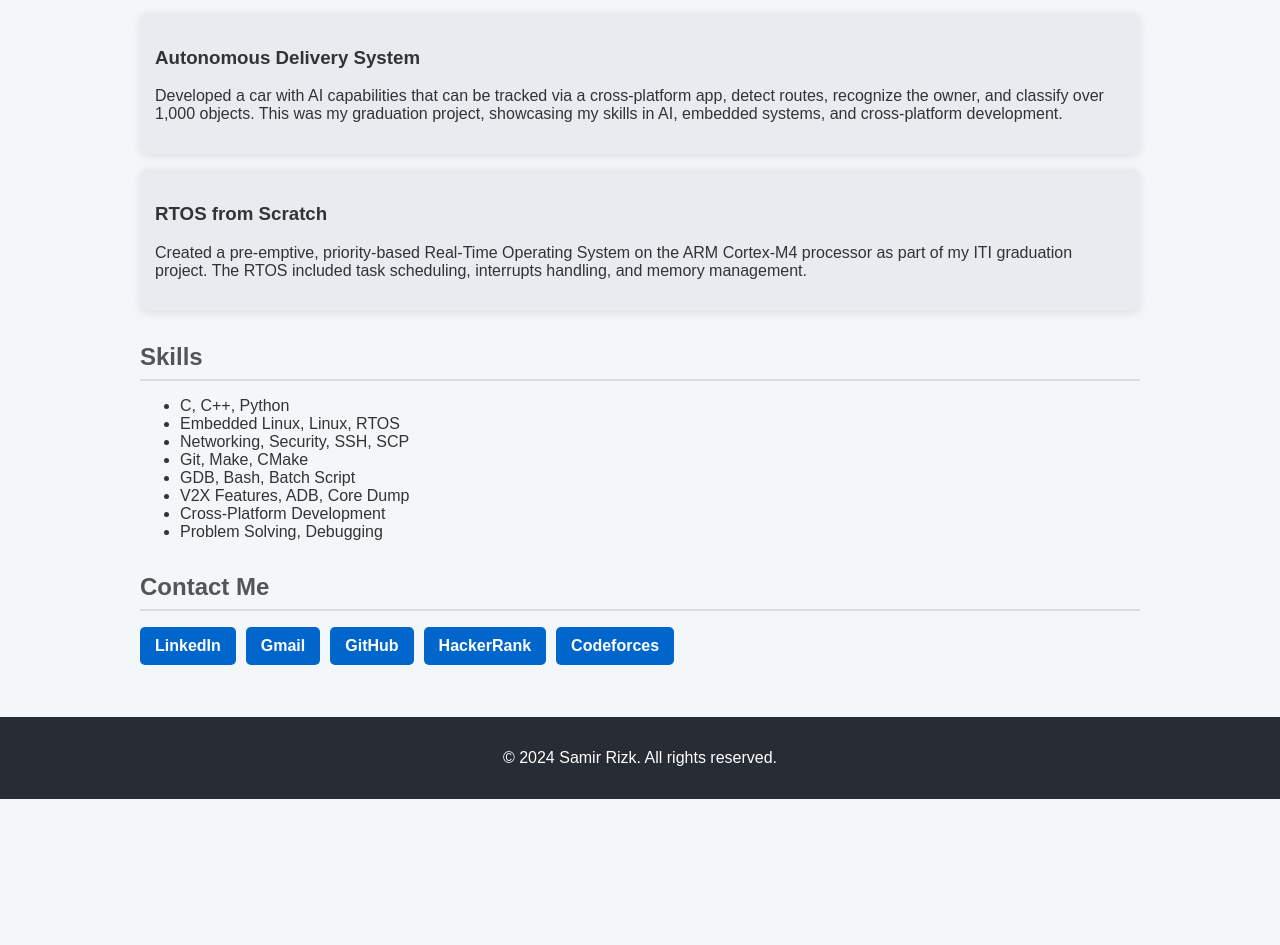
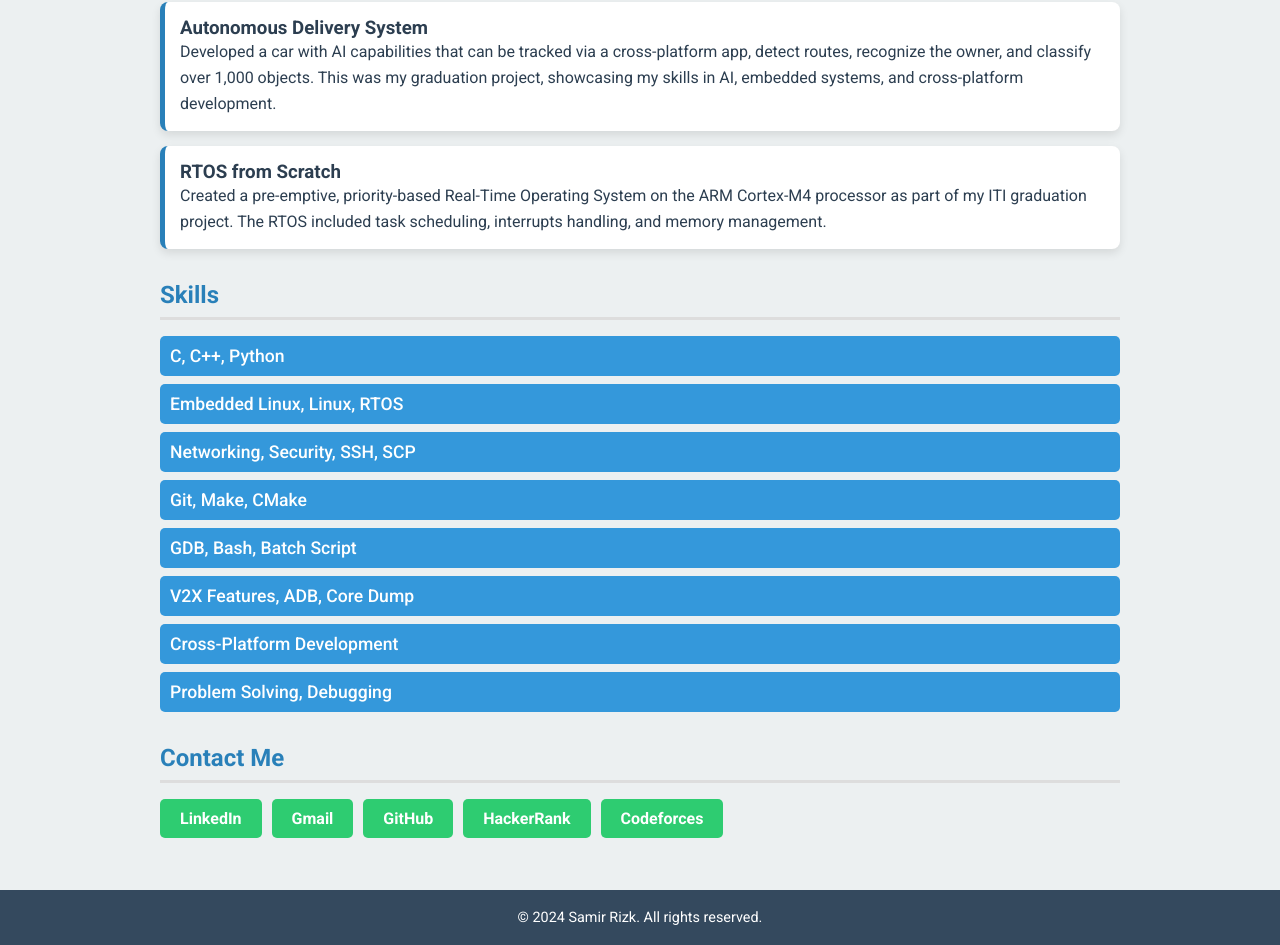
Before and after one commit to SamRizk/SamRizk.github.io, a plain HTML site: page index.html in a window 1280 px wide. Shown: the part 360-1305 px from the top of the page. Before the commit the page ends 1159 px from the top, so only its background shows below. Drawn offline with Linux system fonts and the light colour scheme.

Commit message:
Update styles.css

```diff
--- a/styles.css
+++ b/styles.css
@@ -1,16 +1,23 @@
-body {
-    font-family: Arial, sans-serif;
+/* Reset default margins and padding */
+* {
     margin: 0;
     padding: 0;
-    color: #333;
-    background-color: #f4f7fa;
+    box-sizing: border-box;
+}
+
+body {
+    font-family: 'Roboto', sans-serif;
+    margin: 0;
+    padding: 0;
+    color: #2c3e50;
+    background-color: #ecf0f1;
     display: flex;
     flex-direction: column;
     min-height: 100vh;
 }
 
 header {
-    background: #282c34;
+    background: #2980b9;
     color: #fff;
     padding: 20px 0;
     text-align: center;
@@ -34,16 +41,21 @@ nav ul li a {
     color: #fff;
     text-decoration: none;
     font-weight: bold;
+    transition: color 0.3s;
+}
+
+nav ul li a:hover {
+    color: #f39c12;
 }
 
 .header-content h1 {
     margin: 0;
-    font-size: 2.5rem;
+    font-size: 3rem;
 }
 
 .header-content p {
     margin: 0;
-    font-size: 1.2rem;
+    font-size: 1.3rem;
 }
 
 main {
@@ -58,24 +70,39 @@ main {
 }
 
 h2 {
-    color: #555;
-    border-bottom: 2px solid #ddd;
+    color: #2980b9;
+    border-bottom: 3px solid #ddd;
     padding-bottom: 0.5rem;
     margin-bottom: 1rem;
+    font-weight: 700;
 }
 
-.project-card, .skill-card {
-    background: #e8ebf0;
+p {
+    line-height: 1.6;
+}
+
+.project-card {
+    background: #ffffff;
     border-radius: 8px;
     padding: 15px;
     margin-bottom: 15px;
-    box-shadow: 0 2px 8px rgba(0, 0, 0, 0.1);
+    box-shadow: 0 4px 10px rgba(0, 0, 0, 0.1);
+    border-left: 5px solid #2980b9;
 }
 
-.skills-grid {
-    display: grid;
-    grid-template-columns: repeat(auto-fill, minmax(200px, 1fr));
-    gap: 15px;
+.skills-list {
+    list-style: none;
+    padding: 0;
+}
+
+.skills-list li {
+    background: #3498db;
+    color: white;
+    margin: 8px 0;
+    padding: 10px;
+    border-radius: 5px;
+    font-weight: 500;
+    font-size: 1.1rem;
 }
 
 .contact-links {
@@ -85,9 +112,9 @@ h2 {
 }
 
 .contact-links a {
-    background: #0066cc;
+    background: #2ecc71;
     color: white;
-    padding: 10px 15px;
+    padding: 10px 20px;
     border-radius: 5px;
     text-decoration: none;
     font-weight: bold;
@@ -95,12 +122,13 @@ h2 {
 }
 
 .contact-links a:hover {
-    background: #005bb5;
+    background: #27ae60;
 }
 
 footer {
     text-align: center;
     padding: 1rem 0;
-    background: #282c34;
+    background: #34495e;
     color: white;
+    font-size: 0.9rem;
 }
```
